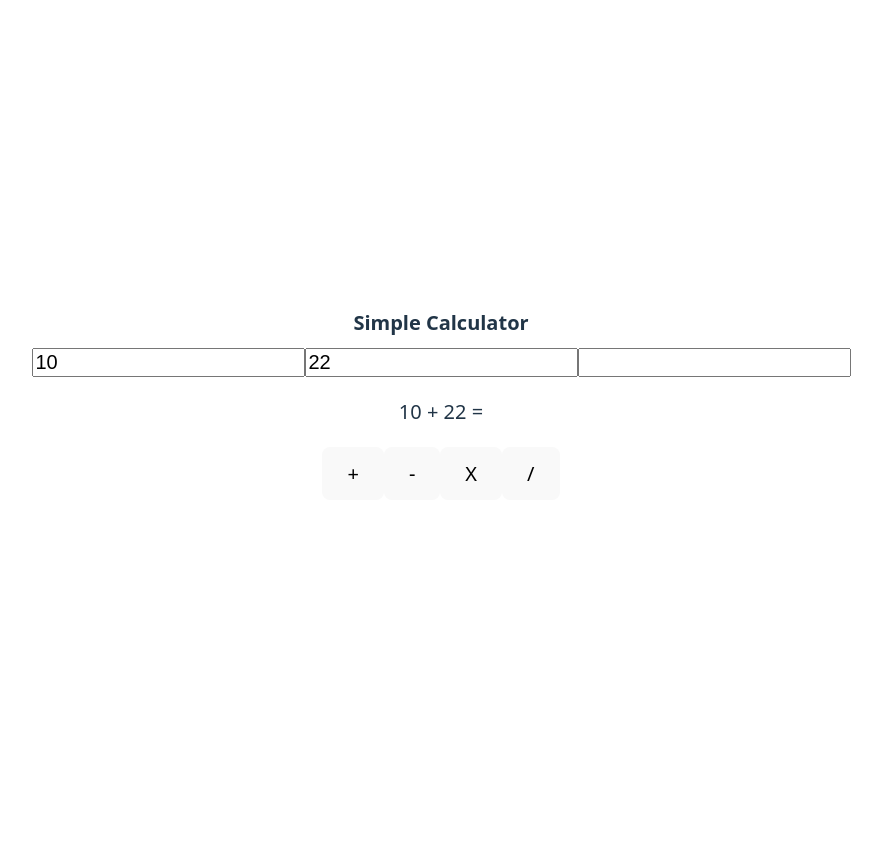
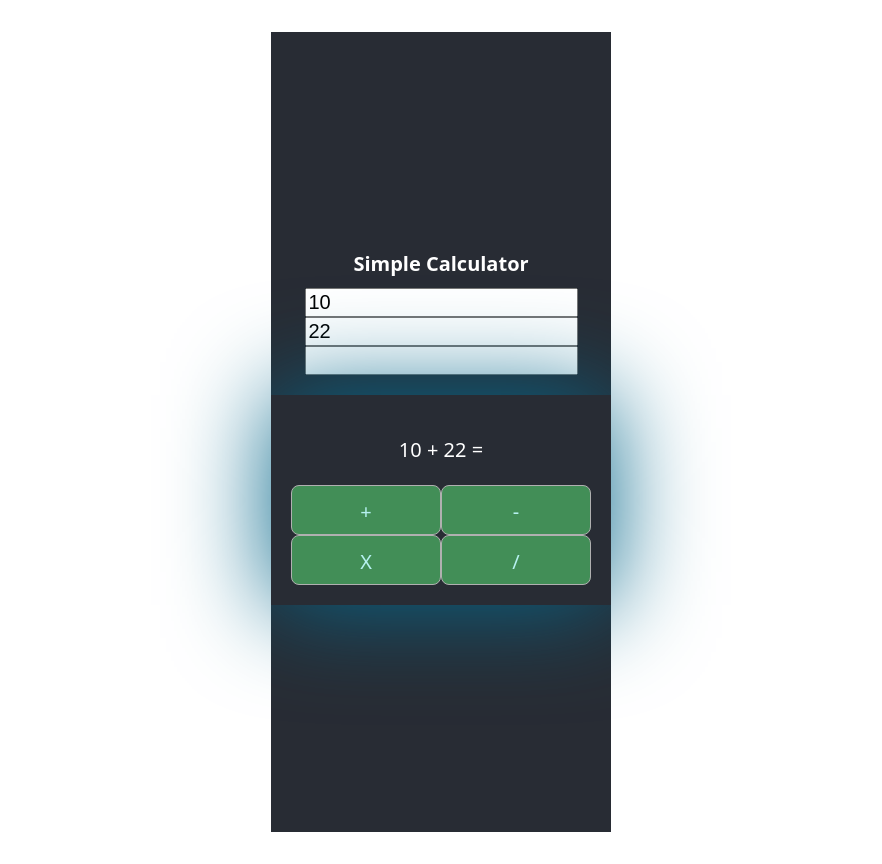
Before and after one commit to Netchicken/lesson2calculator2025, a React (Vite) app: page / in a window 1280 px wide. Shown: the whole page, without its empty margins (199-1081 px from the left). Before the commit the page ends 800 px from the top, so only its background shows below. Built offline with nearby package versions, Linux system fonts and the light colour scheme.

Commit message:
updated css

```diff
--- a/src/App.css
+++ b/src/App.css
@@ -7,10 +7,36 @@
     font-size: 20px;
   }
 
-    h1 {
-      margin-top: 12px;
+  .App-header {
+    background-color: #282c34;
+    min-height: 100vh;
+    display: flex;
+    flex-direction: column;
+    align-items: center;
+    justify-content: center;
+    font-size: calc(10px + 2vmin);
+    color: white;
   }
 
+  .App-link {
+    color: #61dafb;
+  }
+
+  .Singlebutton {
+    border: 0.5px solid #413f3f;
+    color: rgb(182, 241, 240);
+    justify-content: center;
+    align-items: center;
+    background-color: #428e57;
+    width: 150px;
+    height: 50px;
+    transition: all 0.4s ease-in-out;
+    cursor: pointer;
+  }
+
+  .Singlebutton:hover {
+    background-color: #11dd0a;
+  }
   .calc-box {
     box-shadow: 0px 0px 100px #06678a;
     padding: 20px;
@@ -36,7 +62,7 @@
   }
 
   .digits button {
-      background-color: #cfd867;
+    /* background-color: #cfd867; */
     height: 50px;
     cursor: pointer;
     transition: all 0.4s ease-in-out;
@@ -64,8 +90,6 @@
     opacity: 26.5%;
   }
 
-
-
   @media (prefers-reduced-motion: no-preference) {
     a:nth-of-type(2) .logo {
       animation: logo-spin infinite 20s linear;
--- a/src/App.jsx
+++ b/src/App.jsx
@@ -36,15 +36,14 @@ function App() {
         <input type="number" value={second} onChange={(e) => setSecond(e.target.value)} />
 <input type="number" value={answer} readOnly />
 
-        <div className='calculator'>
-          <div className='display'>
-            <p>{first} + {second} = {answer}</p>
-          </div>
-          <div className='buttons'>
-            <button onClick={() => Calculate("+")}>+</button>
-            <button onClick={() => Calculate("-")}>-</button>
-            <button onClick={() => Calculate("X")}>X</button>
-            <button onClick={() => Calculate("/")}>/</button>
+        <div className='calc-box'>
+         <p>{first} + {second} = {answer}</p>
+
+          <div className='digits'>
+            <button className="Singlebutton" onClick={() => Calculate("+")}>+</button>
+            <button className="Singlebutton" onClick={() => Calculate("-")}>-</button>
+            <button className="Singlebutton"  onClick={() => Calculate("X")}>X</button>
+            <button className="Singlebutton"  onClick={() => Calculate("/")}>/</button>
           </div>
         </div>
 
```
Lines whose indentation alone changed are shown as unchanged.
